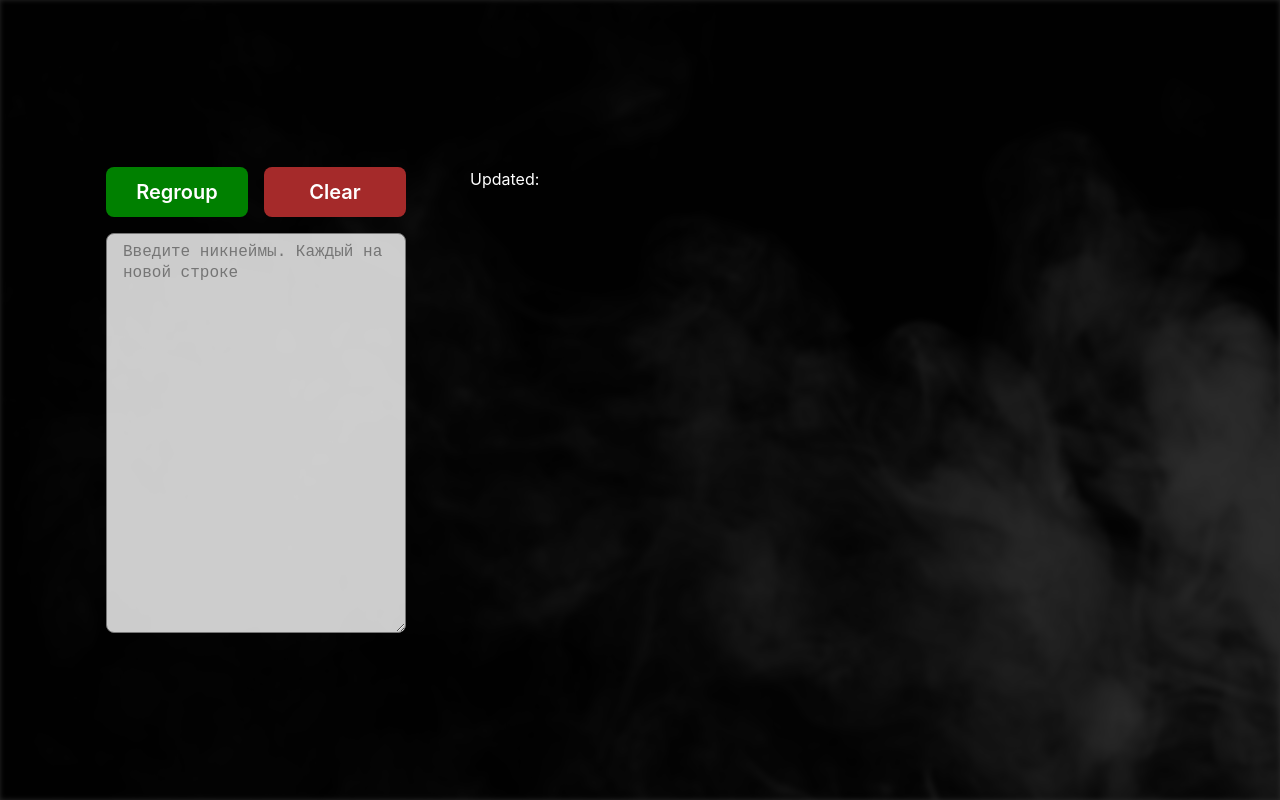
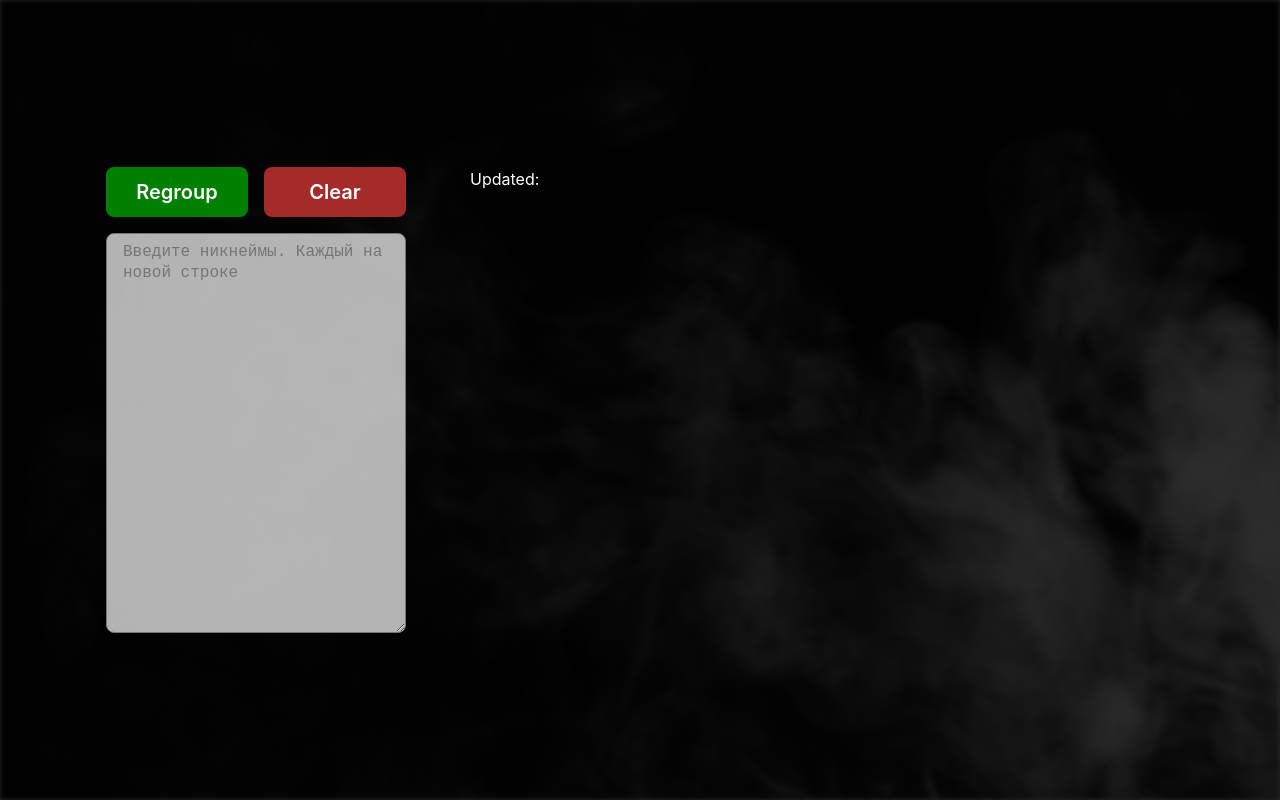
Before and after one commit to vic-kk/team-randomizer, a React (Vite) app: page / in a window 1280 px wide. Built offline with nearby package versions, Linux system fonts and the light colour scheme.

Commit message:
feat: change textarea bg color

```diff
--- a/src/ui/Textarea/styles.css
+++ b/src/ui/Textarea/styles.css
@@ -9,5 +9,5 @@
   line-height: 130%;
   border-radius: .5rem;
 
-  background-color: rgba(255, 255, 255, 0.8);
+  background-color: rgba(255, 255, 255, 0.7);
 }
```
Also changed, not shown: 4 other files (tests, documents, lock files or other folders).
